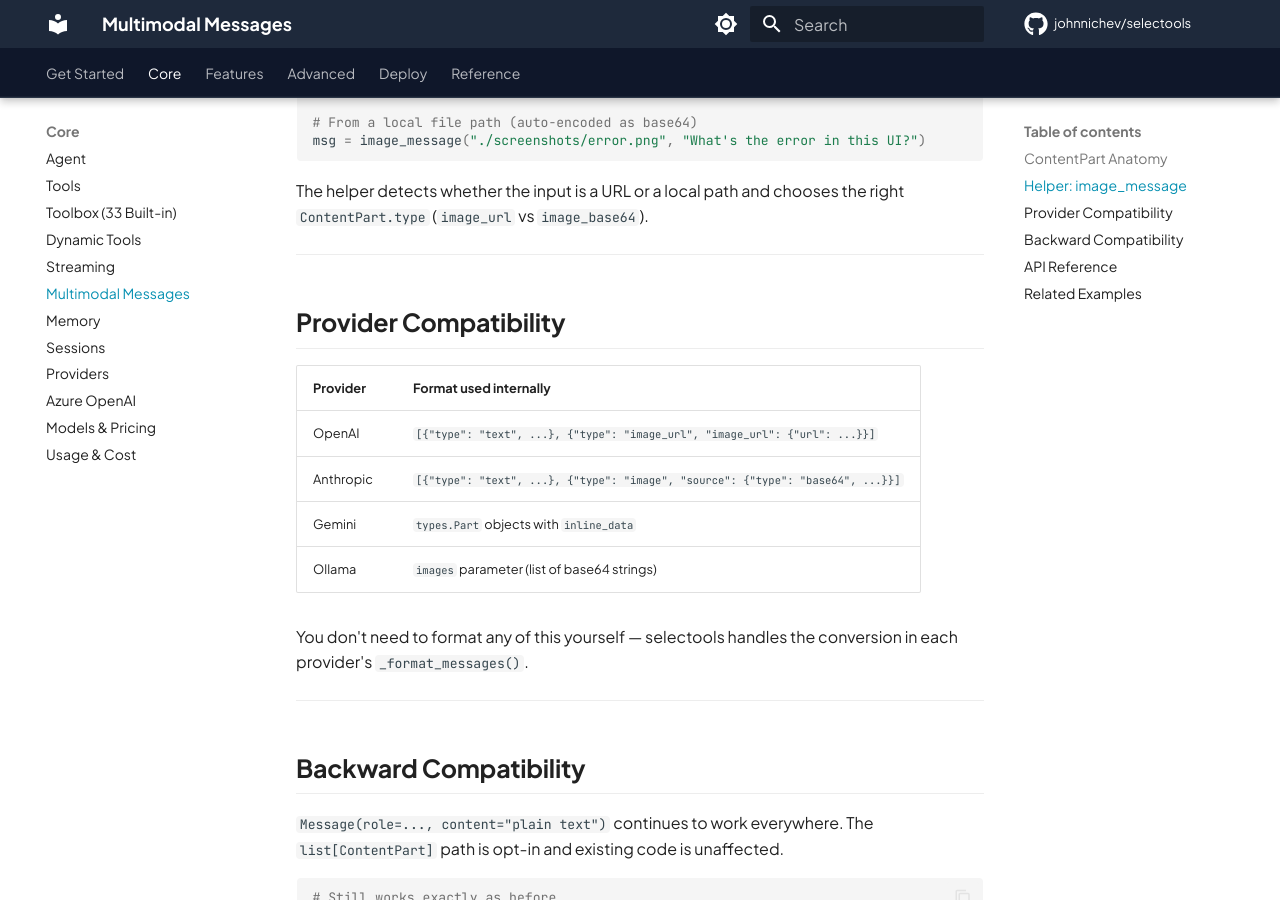
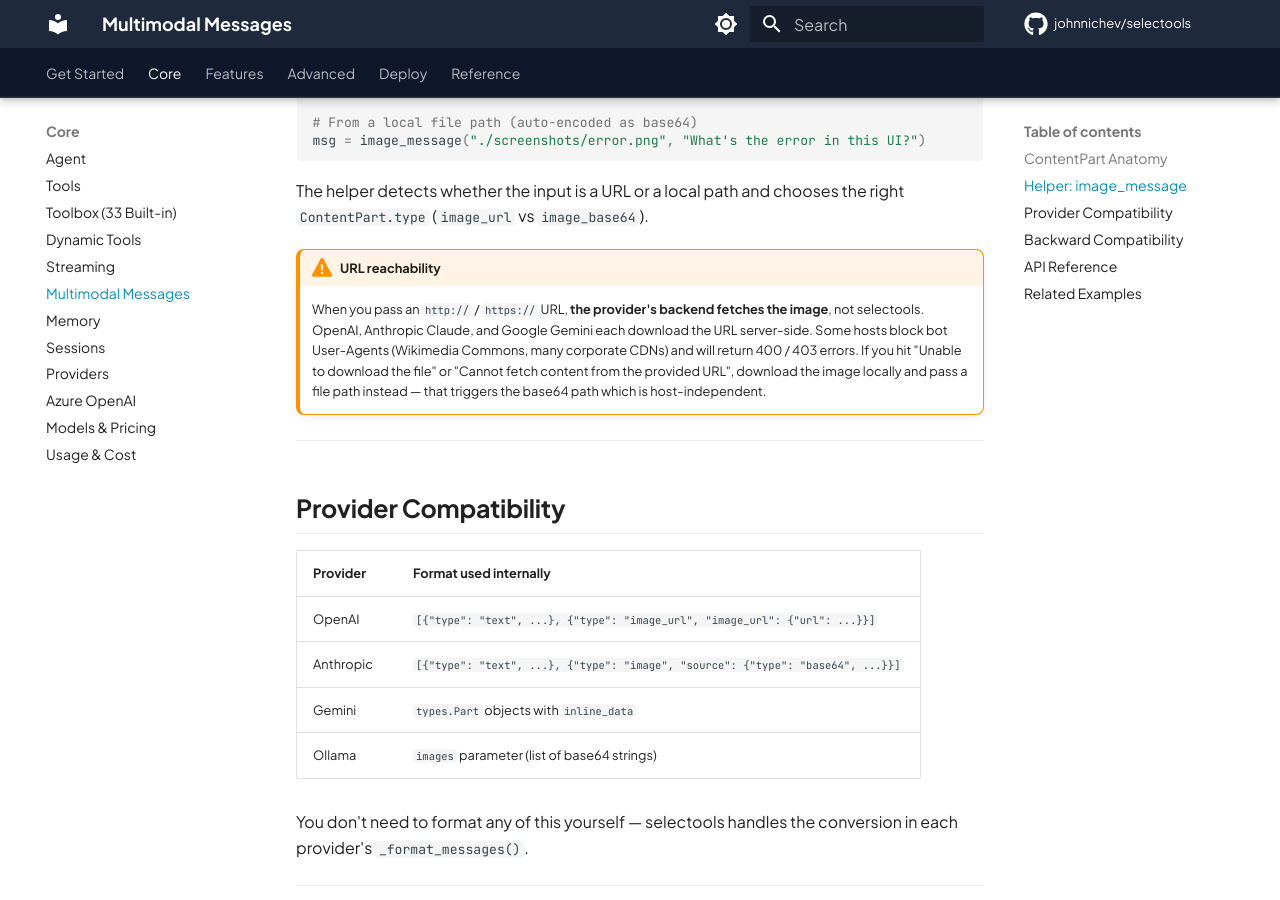
Before and after one commit to johnnichev/selectools, an MkDocs documentation site: the page built from docs/modules/MULTIMODAL.md, in a window 1280 px wide and 900 px high, scrolled down 1601 px. Built offline with MkDocs 1.6.1 and Material for MkDocs 9.7.7, drawn with Linux system fonts in a browser that asks for light colours; comment, search, counter and statistics services are not loaded.

Commit message:
fix(rag, docs): qdrant typed 404 check + multimodal url reachability note
Two small robustness items surfaced by an "anything even 1% uncertain?"
audit pass before shipping v0.21.0.

1. Qdrant 404 detection was string-based
---------------------------------------
The ``return []`` path in QdrantVectorStore.search that matches
FAISSVectorStore's "search-after-clear returns empty" semantics was
using::

    if "404" in str(exc) or "not found" in str(exc).lower():
        return []

This works against qdrant-client 1.16.1 (which embeds "404 (Not Found)"
in UnexpectedResponse's string form), but it's fragile — any qdrant-client
release that reformats the error message or wraps the exception would
silently break the fallback. Verified on qdrant-client 1.16.1 that
``UnexpectedResponse`` instances carry a ``status_code`` attribute set
from the constructor, so we can check that first and fall back to the
string match only as a safety net.

2. image_message(url, …) reachability limitation
------------------------------------------------
Testing exposed that when the URL the user passes to image_message is
an http/https URL, the provider backend (OpenAI, Anthropic, Gemini) is
the one that fetches it — selectools just forwards the URL. Some hosts
(e.g. Wikimedia Commons) block bot User-Agents and return 400/403, which
surfaces as "Unable to download the file" (Anthropic) or "Cannot fetch
content from the provided URL" (Gemini). Not a selectools bug, but worth
warning about in the docs so users don't blame the wrapper. Added a
``!!! warning`` admonition to docs/modules/MULTIMODAL.md recommending
local-file + base64 for host-independent delivery.

Verification
------------
- tests/rag/test_qdrant_store.py (35 mock tests): all pass
- tests/rag/test_e2e_qdrant_store.py: skipped (no Qdrant container
  running right now, but the code path is covered by the
  test_clear_empties_collection test I verified earlier with a live
  Qdrant 1.17.1 server)
- Full non-e2e suite: 4961 passed, 0 regressions

```diff
--- a/docs/modules/MULTIMODAL.md
+++ b/docs/modules/MULTIMODAL.md
@@ -77,6 +77,15 @@
 The helper detects whether the input is a URL or a local path and chooses the
 right `ContentPart.type` (`image_url` vs `image_base64`).
 
+!!! warning "URL reachability"
+    When you pass an `http://` / `https://` URL, **the provider's backend fetches
+    the image**, not selectools. OpenAI, Anthropic Claude, and Google Gemini each
+    download the URL server-side. Some hosts block bot User-Agents (Wikimedia
+    Commons, many corporate CDNs) and will return 400 / 403 errors. If you hit
+    "Unable to download the file" or "Cannot fetch content from the provided URL",
+    download the image locally and pass a file path instead — that triggers the
+    base64 path which is host-independent.
+
 ---
 
 ## Provider Compatibility
```
Also changed, not shown: 1 other file.
